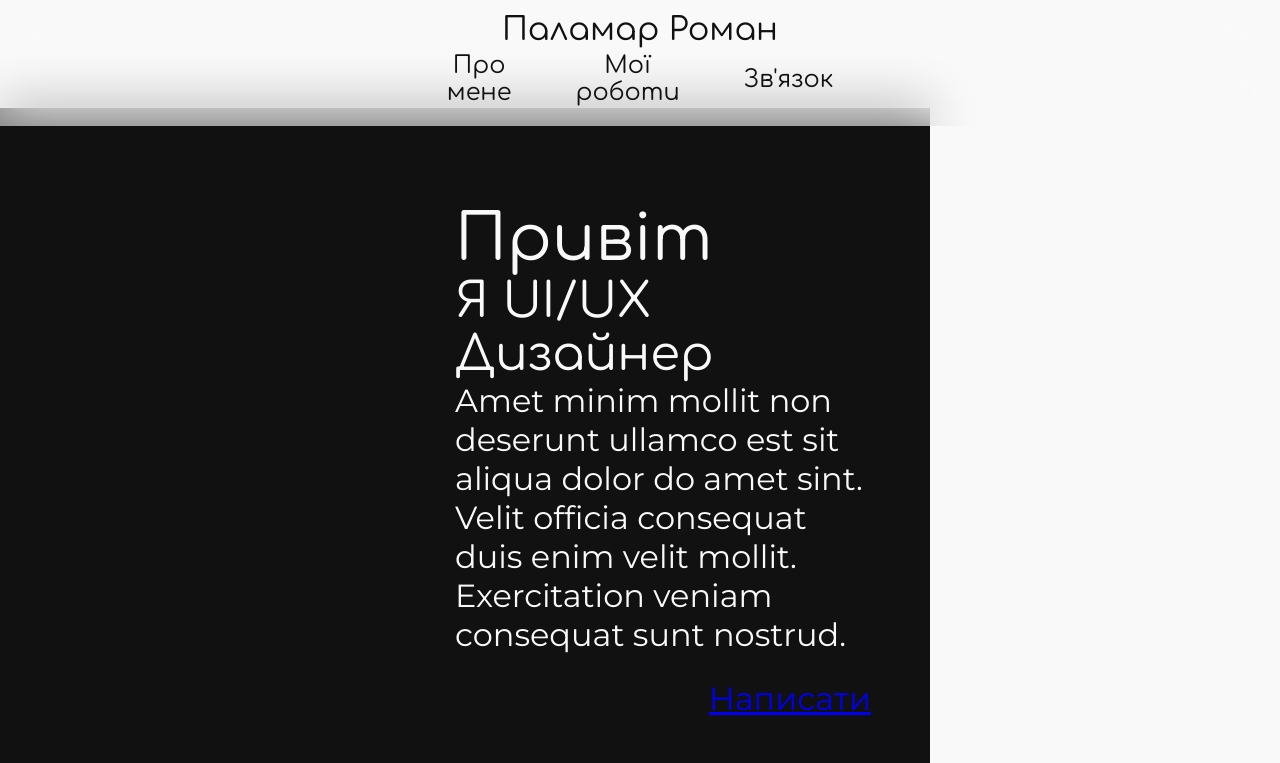
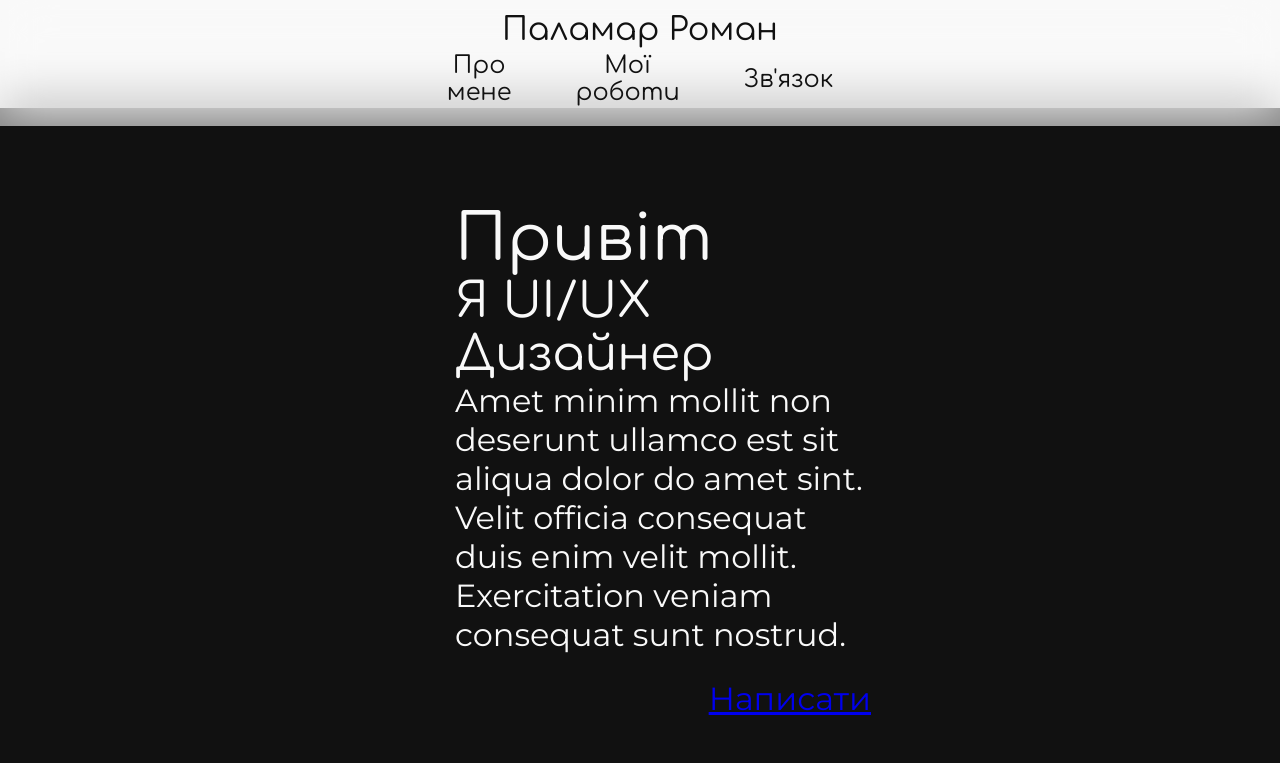
Before and after one commit to VeiaG/VeiaG.github.io, a plain HTML site: page index.html in a window 1280 px wide. Shown: the top 763 px of the page. Drawn offline with Linux system fonts and the light colour scheme; grey boxes are pictures that could not be loaded.

Commit message:
Update pstyle.css

```diff
--- a/pstyle.css
+++ b/pstyle.css
@@ -98,7 +98,7 @@
         float:right;
     }
     .first{
-        background: linear-gradient(90deg, rgba(17,17,17,1) 0%, rgba(17,17,17,1) 50%, rgba(0,0,0,0) 50%);
+        background: #111111;
     }
     /* 2 */
 }
```
